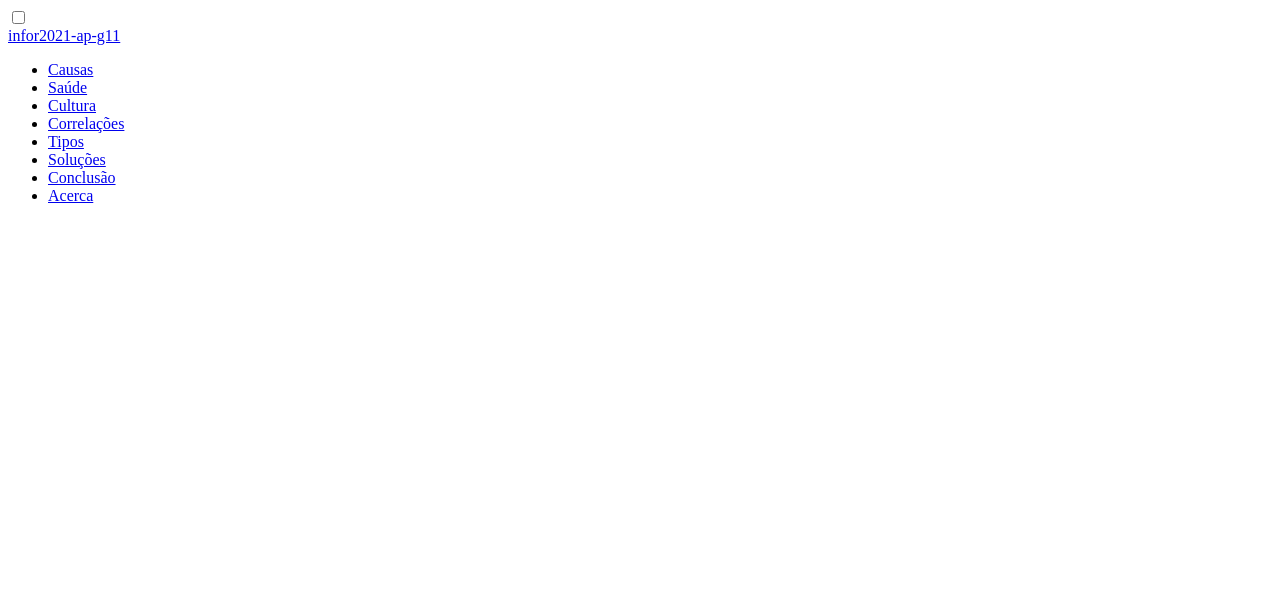
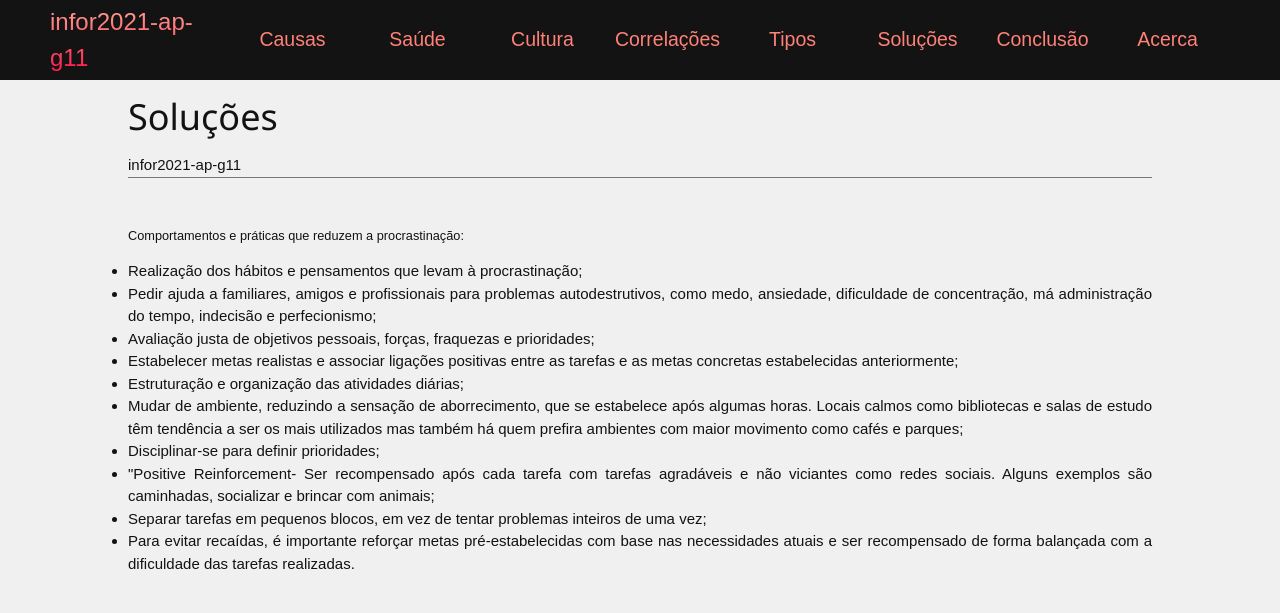
Before and after one commit to AleexMaartins/Currently-working-on, a plain HTML site: page P1T/solucoes.html in a window 1280 px wide. Drawn offline with nearby package versions, Linux system fonts and the light colour scheme.

Commit message:
tipos e soluções
incompleto

```diff
--- a/P1T/solucoes.html
+++ b/P1T/solucoes.html
@@ -1,3 +1,25 @@
+
+<!DOCTYPE html>
+<html lang="en">
+<head>
+<meta charset="utf-8">
+<meta http-equiv="X-UA-Compatible" content="IE=edge">
+<title>infor2021-ap-g11</title>
+<meta name="viewport" content="width=device-width, initial-scale=1">
+<meta name="Description" lang="en" content="open source html and css template">
+<meta name="author" content="Tomás & Alex">
+<meta name="robots" content="index, follow">
+<link rel="stylesheet" href="styles.css">
+<link rel="stylesheet" href="slidy.css">
+
+
+<link rel="stylesheet" href="https://www.w3schools.com/w3css/4/w3.css">
+<link rel="stylesheet" href="https://cdnjs.cloudflare.com/ajax/libs/font-awesome/4.7.0/css/font-awesome.min.css">
+<link rel="stylesheet" href="https://fonts.googleapis.com/css?family=Lato">
+<link rel="stylesheet" href="https://fonts.googleapis.com/css?family=Montserrat">
+
+</head>
+<body>
 <!-- Navbar Section -->
 <input type="checkbox" id="show-menu" role="button">
 <label for="show-menu" class="open"><span class="fa fa-bars"></span></label>
@@ -44,3 +66,43 @@
 </nav>
 
 <!---------------------------------------------------------------->
+<div id="container">
+<div id="pageheader">
+<h1>Soluções</h1>
+<p> infor2021-ap-g11</p>
+</div>
+</div>
+<!-- ------------------------------------------------------------------- -->
+<div class="section">
+    <div class="pageitem">
+        <p>Comportamentos e práticas que reduzem a procrastinação:</p>
+        <ul><li>Realização dos hábitos e pensamentos que levam à procrastinação;</li>
+            <li>Pedir ajuda a familiares, amigos e profissionais para problemas autodestrutivos,
+                como medo, ansiedade, dificuldade de concentração, má administração
+                do tempo, indecisão e perfecionismo;</li>
+            <li>Avaliação justa de objetivos pessoais, forças, fraquezas e prioridades;</li>
+            <li>Estabelecer metas realistas e associar ligações positivas entre as tarefas e
+                as metas concretas estabelecidas anteriormente;</li>
+            <li>Estruturação e organização das atividades diárias;</li>
+            <li>Mudar de ambiente, reduzindo a sensação de aborrecimento, que se estabelece
+                após algumas horas. Locais calmos como bibliotecas e salas de
+                estudo têm tendência a ser os mais utilizados mas também há quem prefira
+                ambientes com maior movimento como cafés e parques;</li>
+            <li>Disciplinar-se para definir prioridades;</li>
+            <li>"Positive Reinforcement- Ser recompensado após cada tarefa com tarefas
+                agradáveis e não viciantes como redes sociais. Alguns exemplos são
+                caminhadas, socializar e brincar com animais;</li>
+            <li>Separar tarefas em pequenos blocos, em vez de tentar problemas inteiros
+                de uma vez;</li>
+            <li>Para evitar recaídas, é importante reforçar metas pré-estabelecidas com
+                base nas necessidades atuais e ser recompensado de forma balançada com
+                a dificuldade das tarefas realizadas.</li>
+
+
+        </ul>
+    </div>
+</div>
+
+<!-- ------------------------------------------------------------------- -->
+</body>
+</html>
```
Also changed, not shown: P1T/tipos.html (+21 -0 lines).
